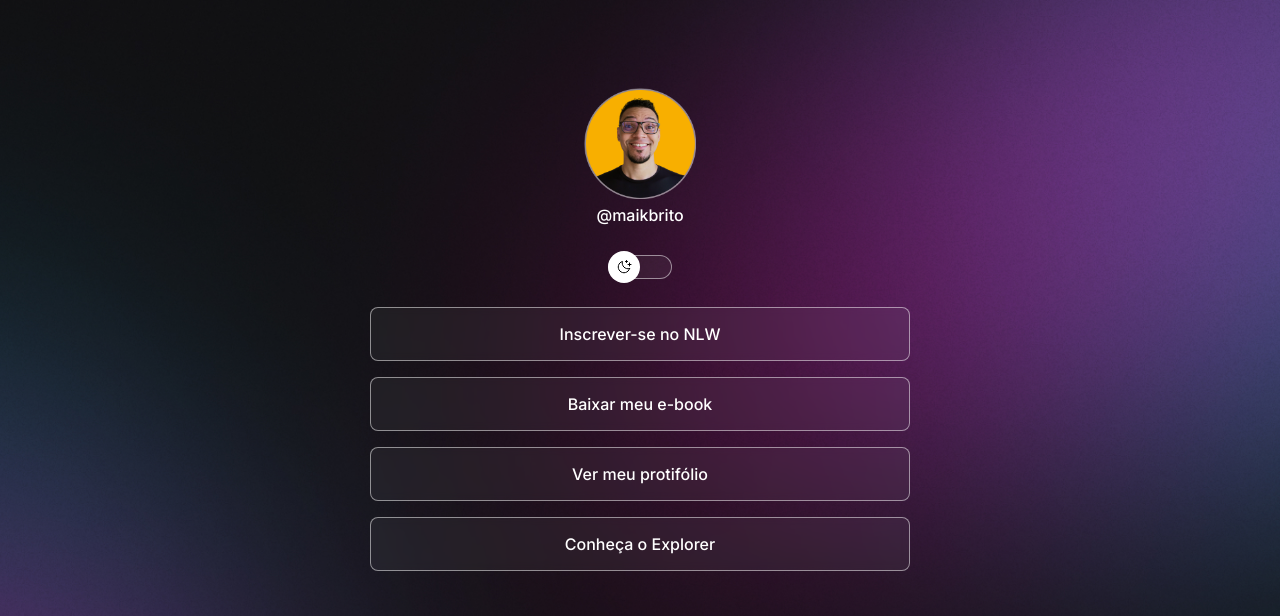
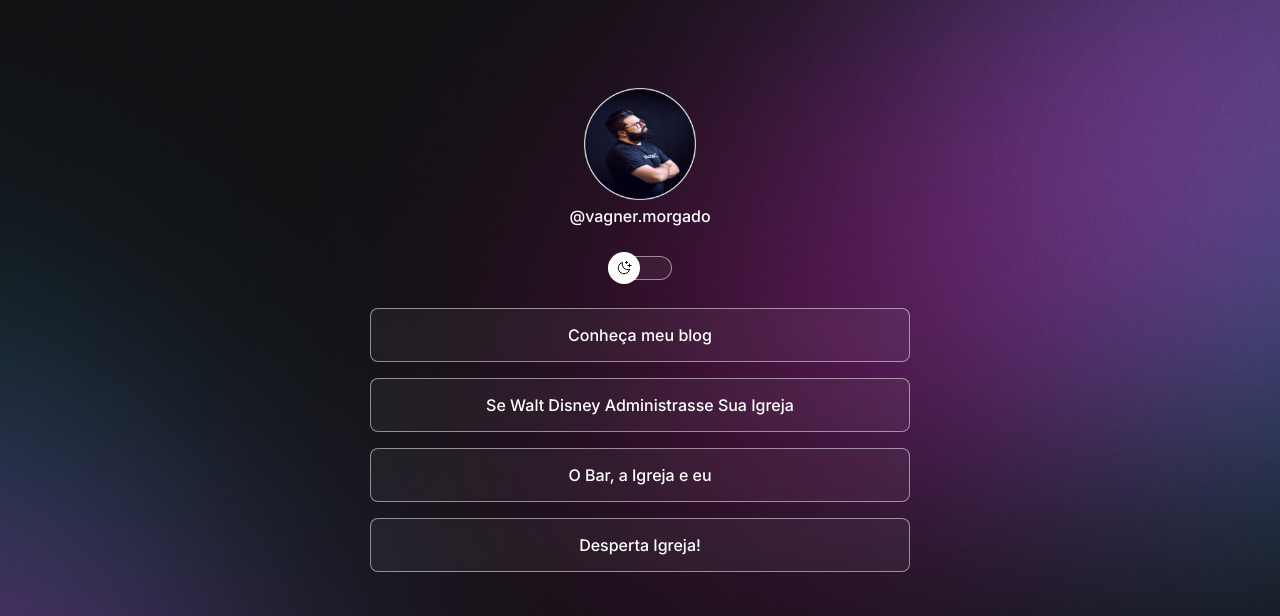
Before and after one commit to vagnermorgado/DevLinks, a plain HTML site: page index.html in a window 1280 px wide. Shown: the top 616 px of the page. Drawn offline with nearby package versions, Linux system fonts and the light colour scheme.

Commit message:
Final edit

```diff
--- a/index.html
+++ b/index.html
@@ -17,10 +17,10 @@
     <div id="container">
       <div id="profile">
         <img
-          src="./assets/avatar.png"
-          alt="Foto de Mayk Brito sorrindo, usando óculos, camisa preta, e barba com fundo amarelo"
+          src="./assets/VagnerNoite.png"
+          alt="Foto de Vagner Morgado, usando óculos, camisa preta e barba, com fundo preto"
         />
-        <p>@maikbrito</p>
+        <p>@vagner.morgado</p>
       </div>
 
       <div id="switch" onclick="toggleMode()">
@@ -30,17 +30,30 @@
 
       <ul>
         <li>
-          <a href="#">Inscrever-se no NLW</a>
+          <a href="http://livrespelaverdade.blogspot.com/" target="_black"
+            >Conheça meu blog</a
+          >
         </li>
         <li>
-          <a href="#">Baixar meu e-book</a>
+          <a
+            href="http://livrespelaverdade.blogspot.com/2010/05/se-walt-disney-administrasse-sua-igreja.html"
+            target="_black"
+            >Se Walt Disney Administrasse Sua Igreja</a
+          >
         </li>
         <li>
-          <a href="#">Ver meu protifólio</a>
+          <a
+            href="http://livrespelaverdade.blogspot.com/2010/04/o-bar-igreja-e-eu.html"
+            target="_black"
+            >O Bar, a Igreja e eu</a
+          >
         </li>
+
         <li>
-          <a href="https://rocketseat.com.br/explorer" target="_black"
-            >Conheça o Explorer</a
+          <a
+            href="http://livrespelaverdade.blogspot.com/2010/04/desperta-igreja.html"
+            target="_black"
+            >Desperta Igreja!</a
           >
         </li>
       </ul>
--- a/script.js
+++ b/script.js
@@ -8,9 +8,9 @@ function toggleMode() {
   // substituir a imagem
   if (html.classList.contains("light")) {
     //se tiver light mode, adicionar a imagem light
-    img.setAttribute("src", "./assets/avatar-light.png")
+    img.setAttribute("src", "./assets/VagnerDia.png")
   } else {
     //se não tiver light mode, manter a imagem
-    img.setAttribute("src", "./assets/avatar.png")
+    img.setAttribute("src", "./assets/VagnerNoite.png")
   }
 }
```
Also changed, not shown: assets/VagnerDia.png (added), assets/VagnerNoite.png (added).
